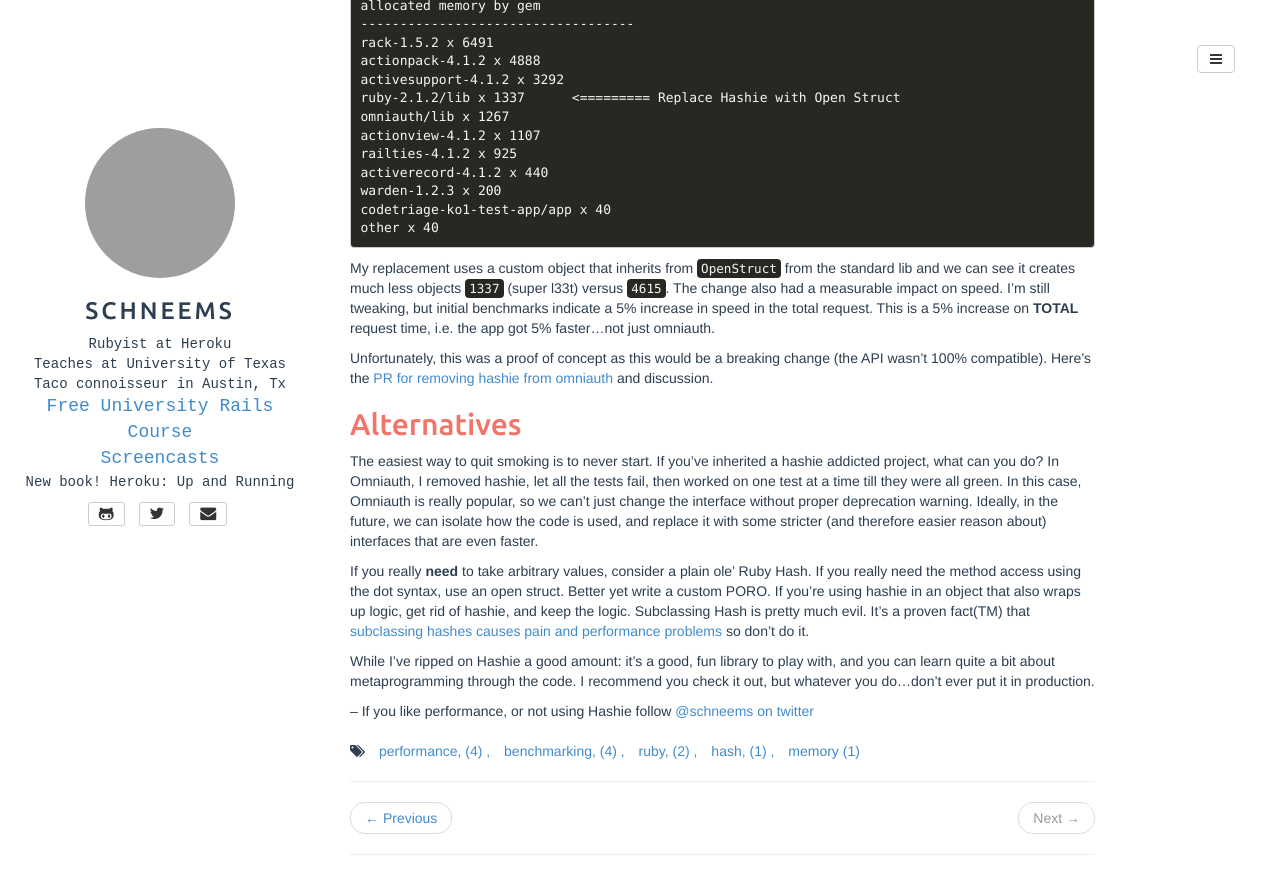
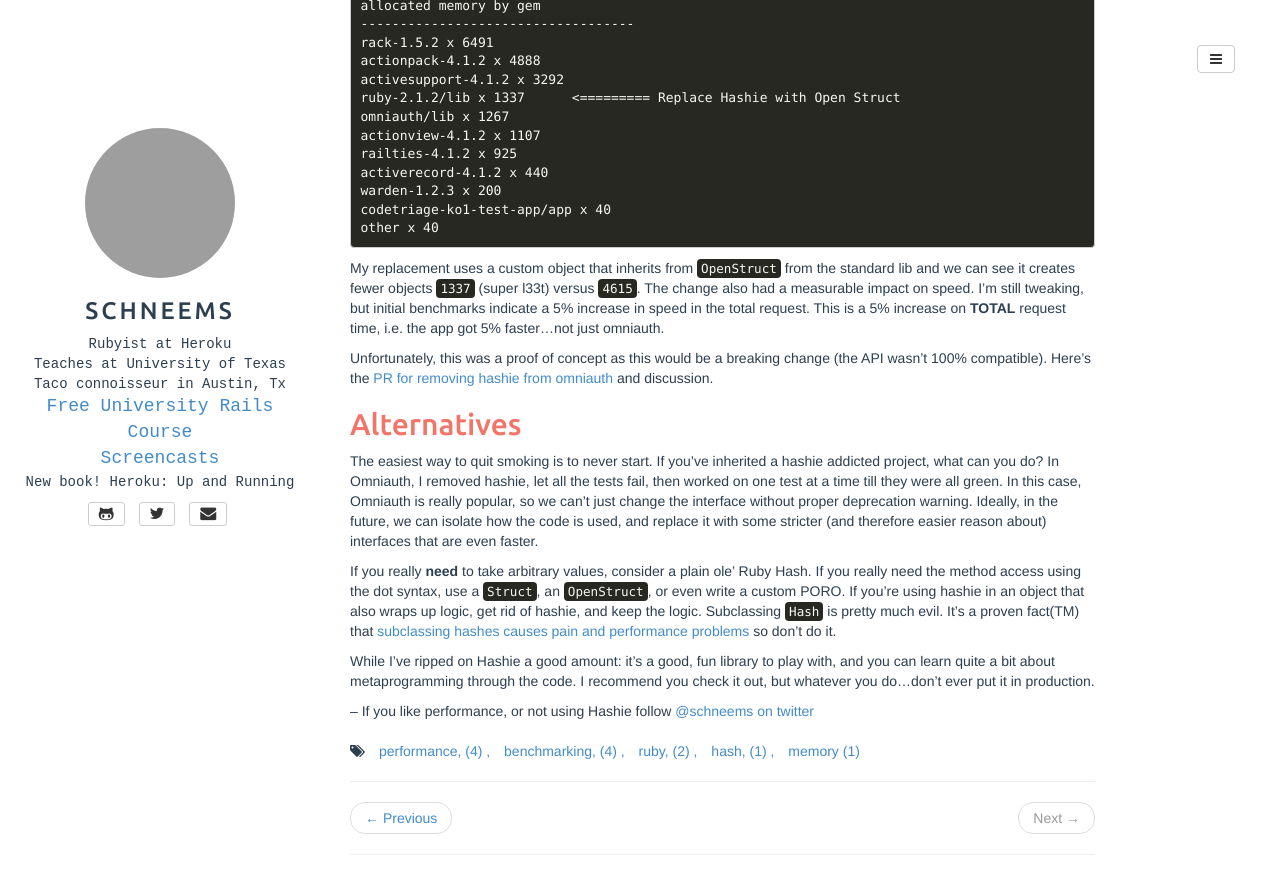
Before and after one commit to schneems/schneems, a Jekyll site: the page built from _posts/2014-12-15-hashie-considered-harmful.md, in a window 1280 px wide and 900 px high, scrolled down 5339 px. Shown: the top 894 px of the window. Built offline with Jekyll 4.4.1, drawn with Linux system fonts in a browser that asks for light colours; Markdown is read by kramdown in place of the engine named in the settings; grey boxes are pictures that could not be loaded.

Commit message:
hashie edits

````diff
--- a/_posts/2014-12-15-hashie-considered-harmful.md
+++ b/_posts/2014-12-15-hashie-considered-harmful.md
@@ -268,15 +268,15 @@ codetriage-ko1-test-app/app x 40
 other x 40
 ```
 
-My replacement uses a custom object that inherits from `OpenStruct` from the standard lib and we can see it creates much less objects `1337` (super l33t) versus `4615`. The change also had a measurable impact on speed. I'm still tweaking, but initial benchmarks indicate a 5% increase in speed in the total request. This is a 5% increase on __TOTAL__ request time, i.e. the app got 5% faster...not just omniauth.
+My replacement uses a custom object that inherits from `OpenStruct` from the standard lib and we can see it creates fewer objects `1337` (super l33t) versus `4615`. The change also had a measurable impact on speed. I'm still tweaking, but initial benchmarks indicate a 5% increase in speed in the total request. This is a 5% increase on __TOTAL__ request time, i.e. the app got 5% faster...not just omniauth.
 
-Unfortunately, this was a proof of concept as this would be a breaking change (the API wasn't 100% compatible). Here's the [PR for removing hashie from omniauth](https://github.com/intridea/omniauth/pull/773) and discussion.
+Unfortunately, this was a proof of concept as this would be a breaking change (the API wasn't 100% compatible). Here's the [PR for removing hashie from omniauth](https://github.com/intridea/omniauth/pull/774) and discussion.
 
 ## Alternatives
 
 The easiest way to quit smoking is to never start. If you've inherited a hashie addicted project, what can you do? In Omniauth, I removed hashie, let all the tests fail, then worked on one test at a time till they were all green. In this case, Omniauth is really popular, so we can't just change the interface without proper deprecation warning. Ideally, in the future, we can isolate how the code is used, and replace it with some stricter (and therefore easier reason about) interfaces that are even faster.
 
-If you really __need__ to take arbitrary values, consider a plain ole' Ruby Hash. If you really need the method access using the dot syntax, use an open struct. Better yet write a custom PORO. If you're using hashie in an object that also wraps up logic, get rid of hashie, and keep the logic. Subclassing Hash is pretty much evil. It's a proven fact(TM) that [subclassing hashes causes pain and performance problems](http://tenderlovemaking.com/2014/06/02/yagni-methods-are-killing-me.html) so don't do it.
+If you really __need__ to take arbitrary values, consider a plain ole' Ruby Hash. If you really need the method access using the dot syntax, use a `Struct`, an `OpenStruct`, or even write a custom PORO. If you're using hashie in an object that also wraps up logic, get rid of hashie, and keep the logic. Subclassing `Hash` is pretty much evil. It's a proven fact(TM) that [subclassing hashes causes pain and performance problems](http://tenderlovemaking.com/2014/06/02/yagni-methods-are-killing-me.html) so don't do it.
 
 While I've ripped on Hashie a good amount: it's a good, fun library to play with, and you can learn quite a bit about metaprogramming through the code. I recommend you check it out, but whatever you do...don't ever put it in production.
 
````
